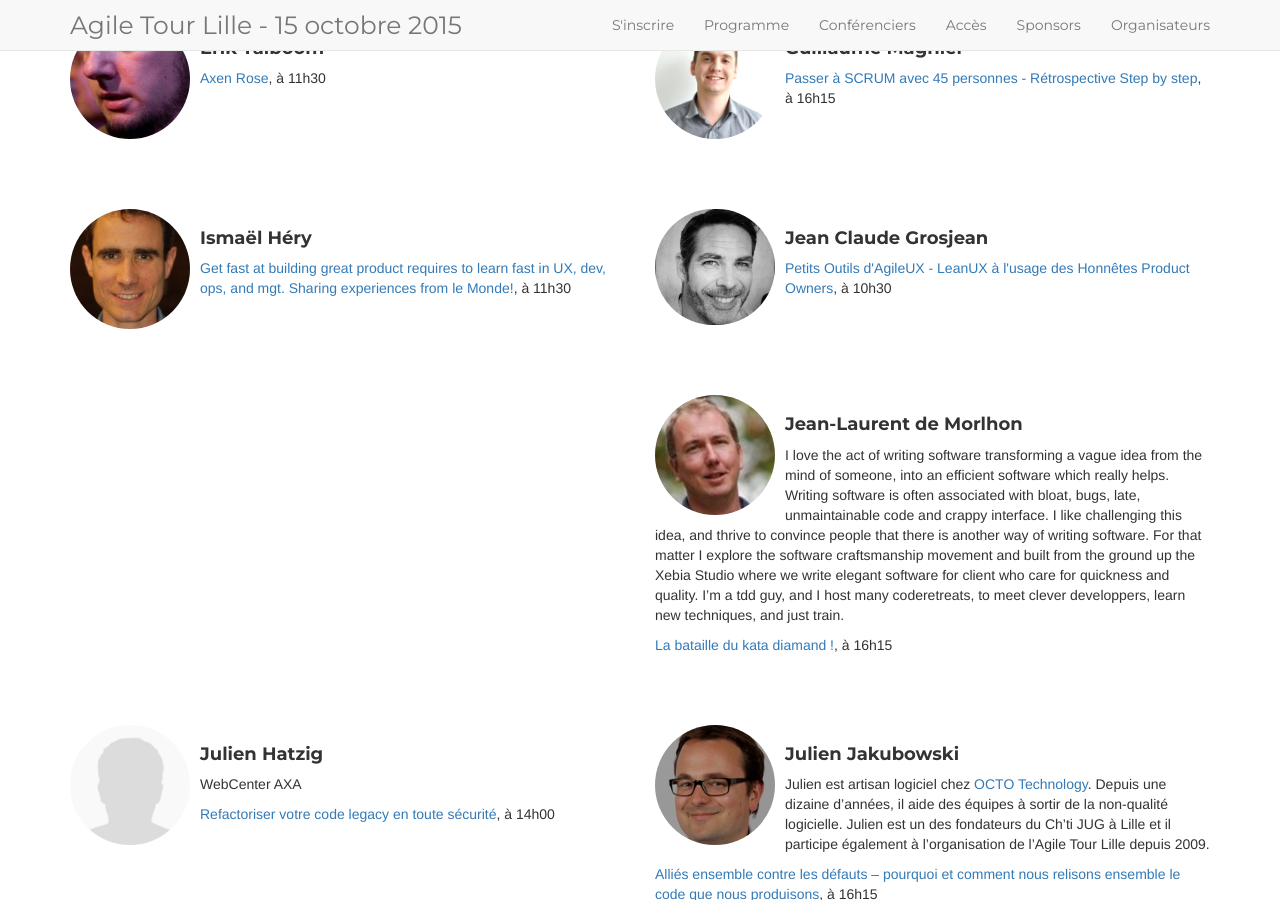
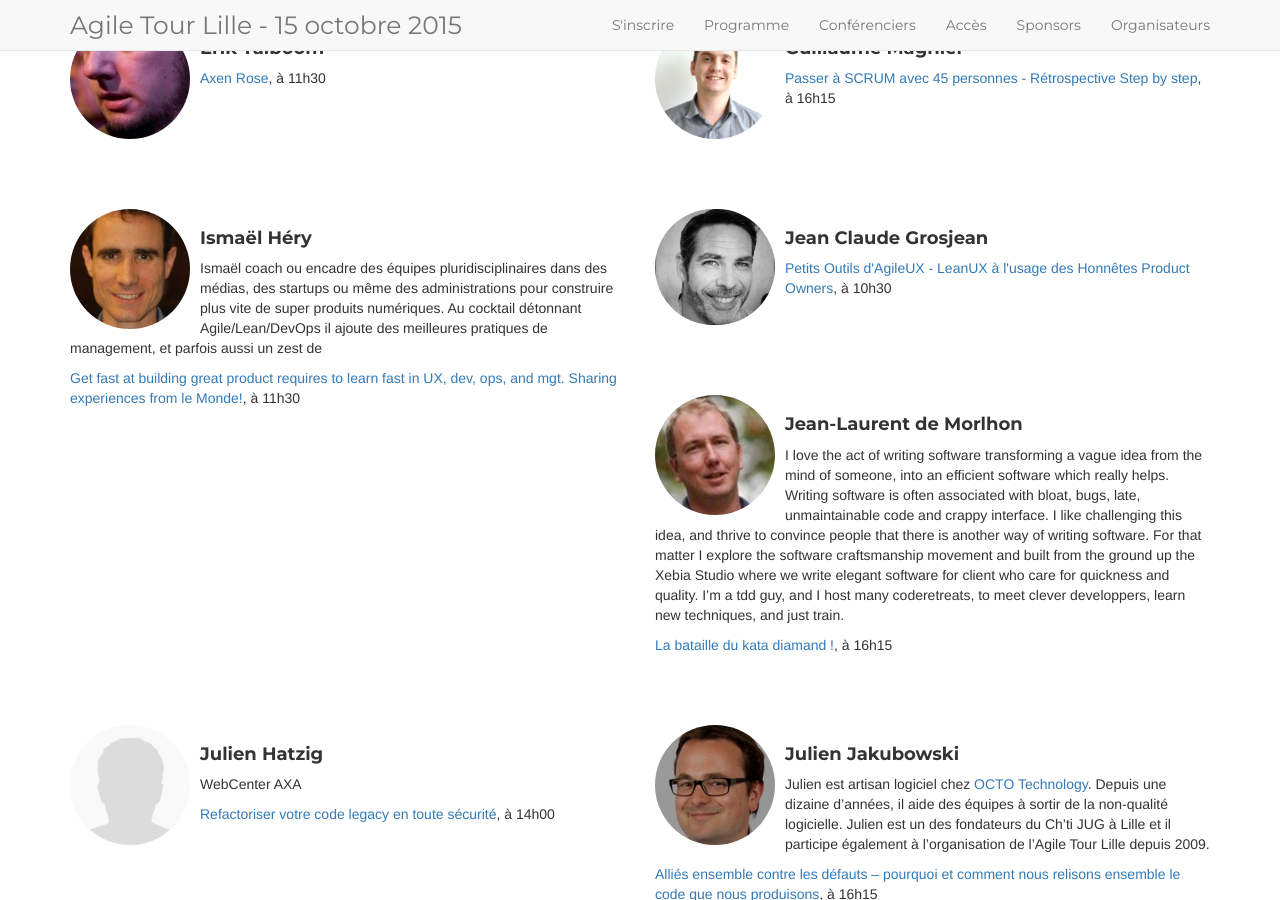
Before and after one commit to jak78/agile-tour-lille-2017, a Jekyll site: the page built from 01-speakers.html, in a window 1280 px wide and 900 px high, scrolled down 1991 px. Built offline with Jekyll 4.4.1, drawn with Linux system fonts in a browser that asks for light colours; nearby versions of some CDN libraries.

Commit message:
added Ismael Hery bio

```diff
--- a/_data/speakers.yml
+++ b/_data/speakers.yml
@@ -41,7 +41,8 @@
   bio: ''
   photo: jcg.png
 - name: Ismaël Héry
-  bio: ''
+  bio: Ismaël coach ou encadre des équipes pluridisciplinaires dans des médias, des startups ou même des administrations pour construire plus vite de super produits numériques.
+    Au cocktail détonnant Agile/Lean/DevOps il ajoute des meilleures pratiques de management, et parfois aussi un zest de #JFDI pour relever le tout.
   photo: ismael-hery.jpg
 - name: Bruno Boucard
   bio: ''
```
